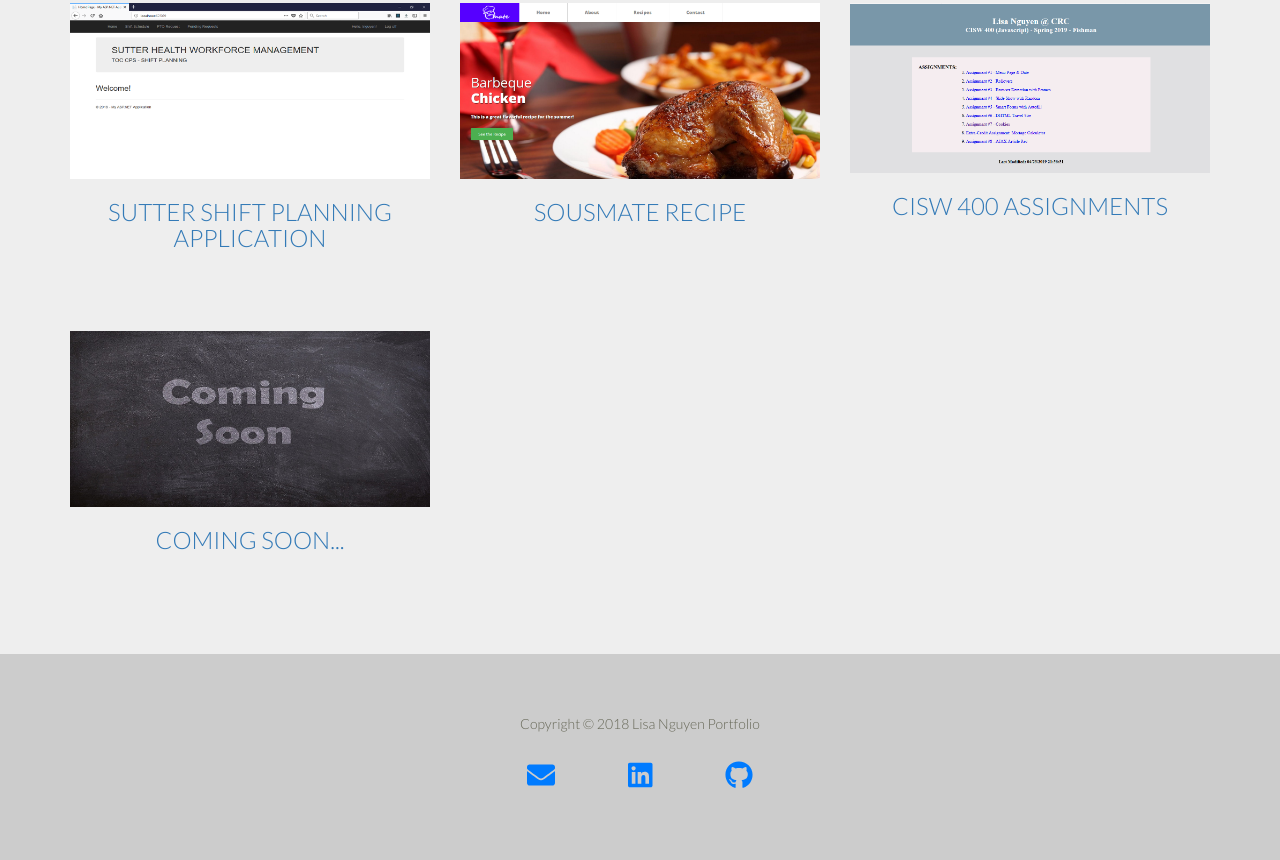
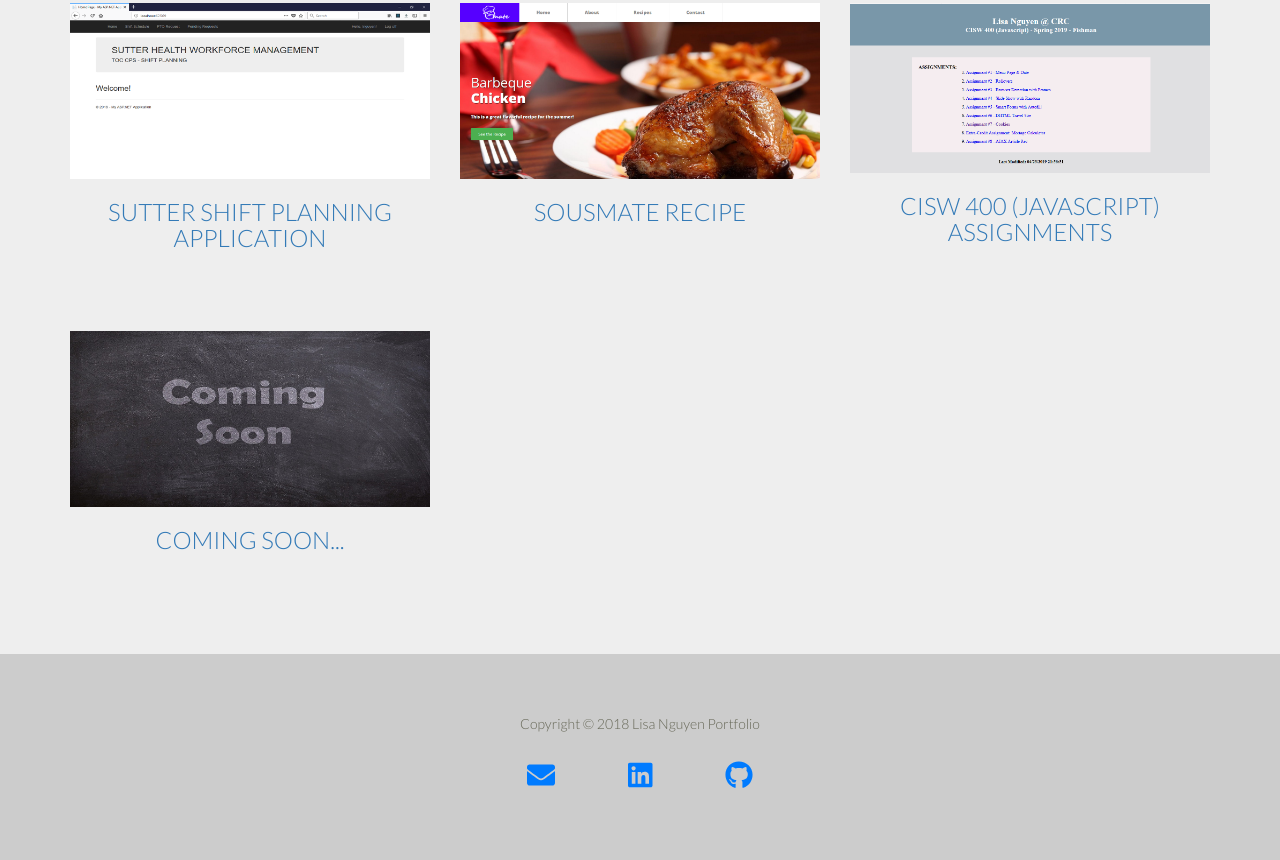
Before and after one commit to lisaluvkode/Lisa-Nguyen-Portfolio, a plain HTML site: page index.html in a window 1280 px wide. Shown: the part 1141-2001 px from the top of the page. Drawn offline with Linux system fonts and the light colour scheme.

Commit message:
update index.html
links for cisw 400 homepage

```diff
--- a/index.html
+++ b/index.html
@@ -84,8 +84,8 @@
     </div>
 
     <div class="col-md-4 space">
-      <a class="link_style" href="https://cisw2.crc.losrios.edu/~w1461924/index.html"><img class="img-responsive img-op" src="images/CISW400_Assignments.png" alt="Assignments">
-    <h3 class="text-uppercase">CISW 400 Assignments</h3></a>
+      <a class="link_style" href="https://lisaluvkode.github.io/CISW-400-Homepage/index.html"><img class="img-responsive img-op" src="images/CISW400_Assignments.png" alt="Assignments">
+    <h3 class="text-uppercase">CISW 400 (JavaScript) Assignments</h3></a>
     </div>
   </div>
 
```
